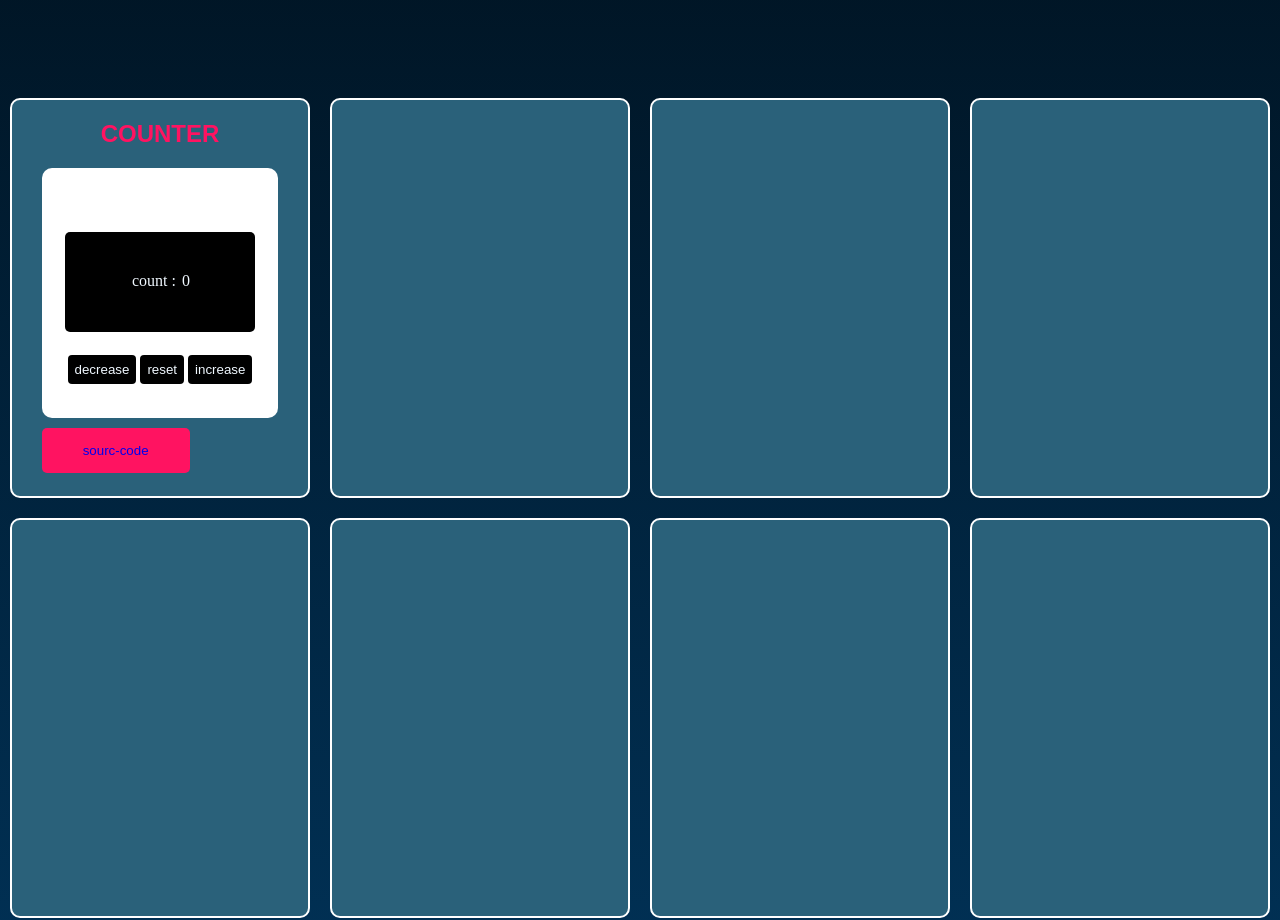
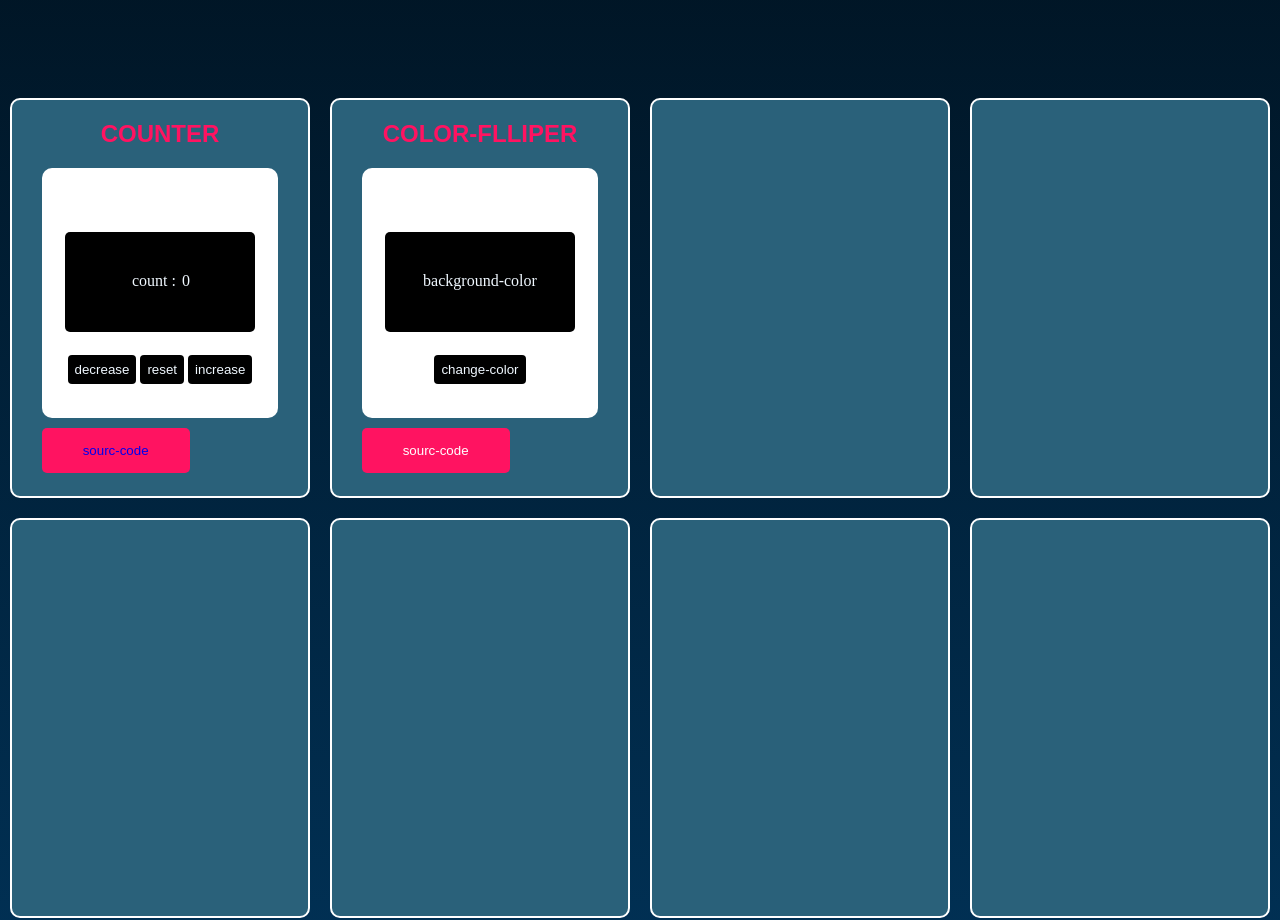
Before and after one commit to helouazizi/master-javascript.github.io, a plain HTML site: page index.html in a window 1280 px wide. Shown: the part 800-1720 px from the top of the page. Drawn offline with Linux system fonts and the light colour scheme; a web font is replaced by a local one.

Commit message:
add color-flliper project

```diff
--- a/index.html
+++ b/index.html
@@ -44,7 +44,7 @@
         <h2 class="title">here are somme tools</h2>
 
         <div class="project">
-          <h1 class="project-title">counter</h1>
+          <h1 class="project1-title">counter</h1>
           <div class="project1-content">
             <span class="count">0</span>
             <button class="decrease">decrease</button>
@@ -54,7 +54,12 @@
           <button  class="counter-source-code" ><a href="https://codepen.io/Ouazizi-code/pen/vYMZoLj" target="_blank">sourc-code</a></button>
         </div>
         <div class="project">
-
+          <h1 class="project2-title">color-flliper</h1>
+          <div class="project2-content">
+            <div class="background">background-color</div>
+            <button >change-color</button>
+          </div>
+          <button class="color-flliper-source-code">sourc-code</button>
         </div>
         <div class="project">
 
--- a/style.css
+++ b/style.css
@@ -183,9 +183,9 @@ button {
 
 
 
-/*================= start styling project cards ============*/
+/*================= start styling counter project ============*/
 
-.project-title {
+.project1-title {
 
   text-transform: uppercase;
   color: #ff1361;
@@ -245,7 +245,63 @@ button {
     transition: 1s;
 }
 
+/* ================= start styling color-flliper project =================== */
 
+.project2-title {
+
+    text-transform: uppercase;
+    color: #ff1361;
+    margin: 20px;
+    font-family: Arial, Helvetica, sans-serif;
+  }
+
+
+.project2-content {
+
+    width: 80%;
+    height: 250PX;
+    text-align: center;
+    margin: 10px 10%;
+    padding: 40px 0%;
+    background-color: #fff;
+    border-radius: 10px;
+  }
+
+.background {
+    display: block;
+    position: relative;
+    width: 80%;
+    margin:  10%;
+    padding: 40px 0px;
+    height: 100px;
+    background-color: black;
+    border-radius: 5px;
+}
+
+.project2-content button {
+    background-color: black;
+    border: none;
+    border-radius: 4px;
+    padding: 7px;
+    color: aliceblue;
+}
+
+
+.color-flliper-source-code {
+    width: 50%;
+    background-color: #ff1361;
+    padding: 15px;
+    border-radius: 5px;
+    border: none;
+    color: #fff;
+    position: relative;
+    left: -15%;
+  }
+
+.color-flliper-source-code:hover {
+    background-color: #8d2c2c;
+    transition: 1s;
+  }
 
 
 
```
